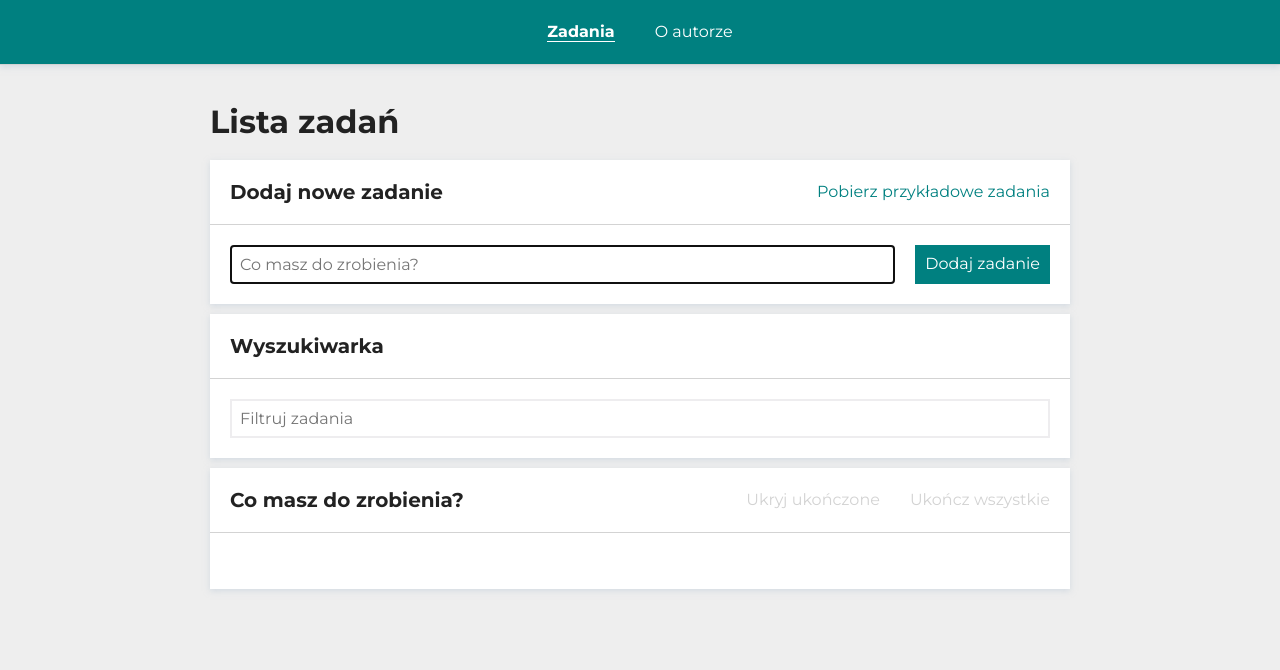
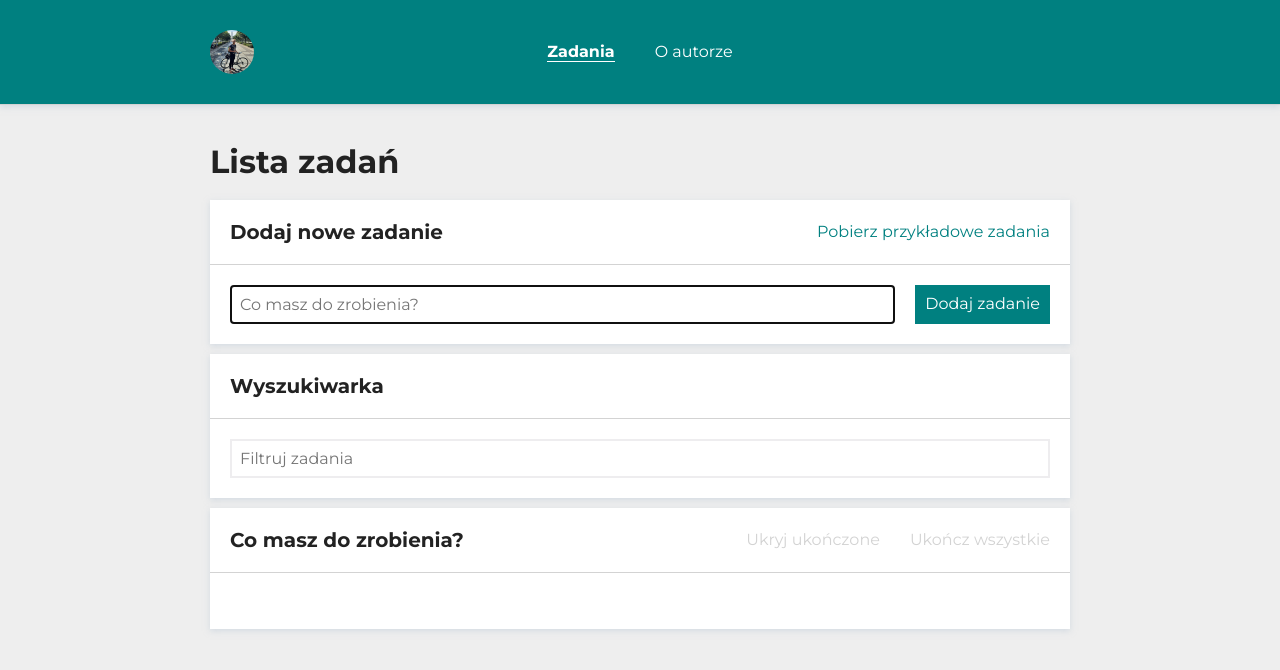
Before and after one commit to lkkolosowski/to-do-list-react, a React (Create React App) app: page /#/zadania in a window 1280 px wide. Shown: the top 670 px of the page. Built offline with nearby package versions, Linux system fonts and the light colour scheme.

Commit message:
rebuild navigation

```diff
--- a/src/common/Navigation/index.js
+++ b/src/common/Navigation/index.js
@@ -1,9 +1,17 @@
 import { toAuthor, toTasks } from "../../routes";
-import { List, Item, StyledNavLink } from "./styled";
+import Container from "../Container";
+import image from "../../images/image.jpg";
+import { NavLink } from "react-router-dom";
+import { List, Item, Wrapper, Image, Nav, StyledNavLink } from "./styled";
 
 const Navigation = () => {
   return (
-    <nav>
+    <Nav>
+      <Container trimmed>
+        <Wrapper>
+          <NavLink to={toAuthor()}>
+            <Image src={image} alt="Łukasz" />
+          </NavLink>
           <List>
             <Item>
               <StyledNavLink to={toTasks()}>Zadania</StyledNavLink>
@@ -12,7 +20,9 @@ const Navigation = () => {
               <StyledNavLink to={toAuthor()}>O autorze</StyledNavLink>
             </Item>
           </List>
-    </nav>
+        </Wrapper>
+      </Container>
+    </Nav>
   );
 };
 
--- a/src/common/Navigation/styled.js
+++ b/src/common/Navigation/styled.js
@@ -4,17 +4,47 @@ import { NavLink } from "react-router-dom";
 export const List = styled.ul`
   display: flex;
   justify-content: center;
-  background-color: ${({ theme }) => theme.color.teal};
+  flex-wrap: wrap;
   margin: 0;
   padding: 0;
-  border-bottom: 1px solid ${({ theme }) => theme.color.alto};
-  box-shadow: 0 2px 6px rgba(186, 199, 213, 0.5);
 `;
 
 export const Item = styled.li`
   list-style-type: none;
   margin: 20px;
   padding: 4px 0;
+
+  @media (max-width: ${({ theme }) => theme.breakpoint.mobileMax}px) {
+    margin: 10px 20px;
+  }
+`;
+
+export const Image = styled.img`
+  display: block;
+  border-radius: 50%;
+  width: 44px;
+  padding: 10px 0;
+
+  @media (max-width: ${({ theme }) => theme.breakpoint.mobileMax}px) {
+    margin-left: 10px;
+  }
+`;
+
+export const Wrapper = styled.div`
+  display: grid;
+  grid-template-columns: 1fr auto 1fr;
+  justify-content: space-between;
+  align-items: center;
+
+  @media (max-width: ${({ theme }) => theme.breakpoint.mobileMax}px) {
+    grid-template-columns: auto auto;
+  }
+`;
+
+export const Nav = styled.nav`
+  background-color: ${({ theme }) => theme.color.teal};
+  border-bottom: 1px solid ${({ theme }) => theme.color.alto};
+  box-shadow: 0 2px 6px rgba(186, 199, 213, 0.5);
 `;
 
 export const StyledNavLink = styled(NavLink)`
```
Lines whose indentation alone changed are shown as unchanged.
